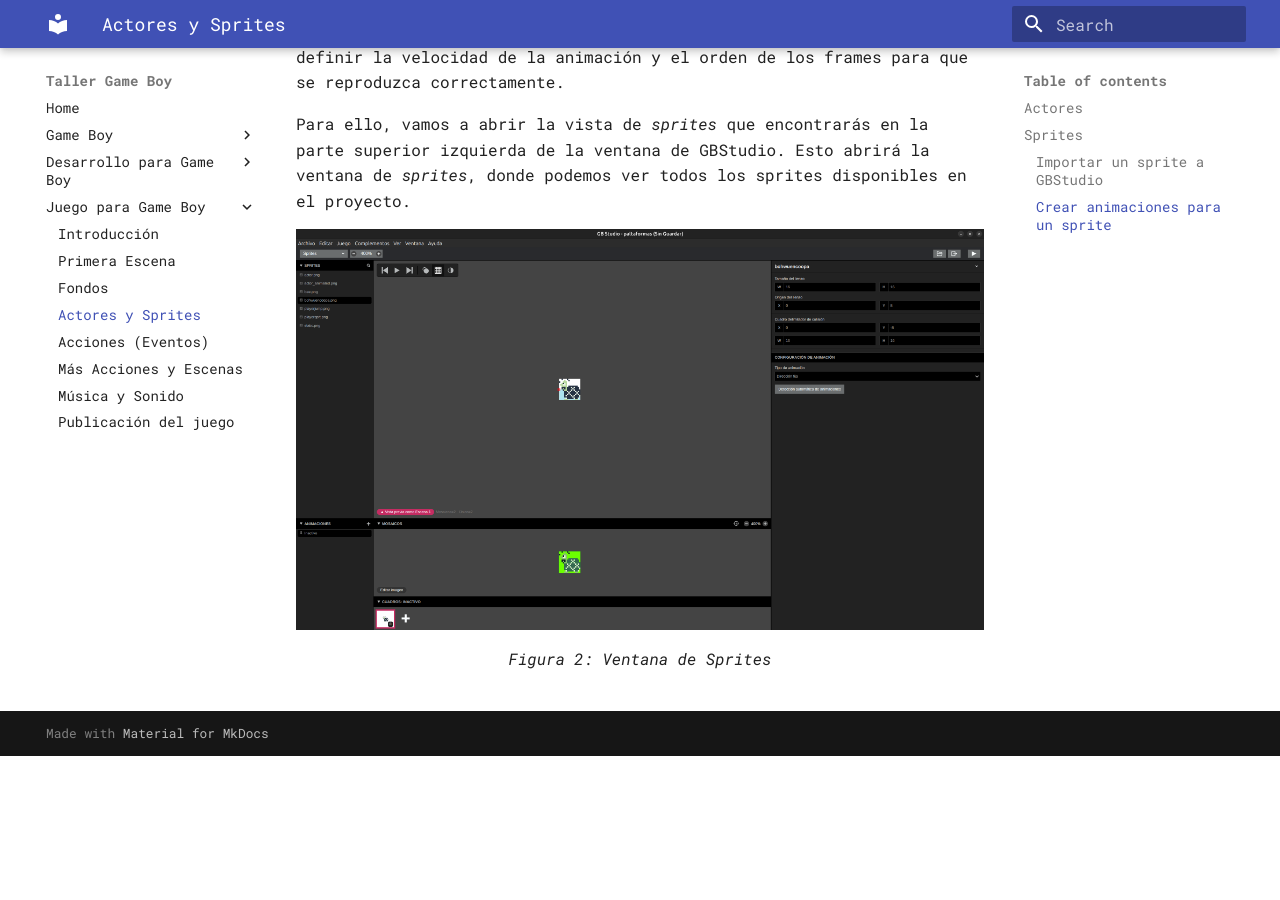
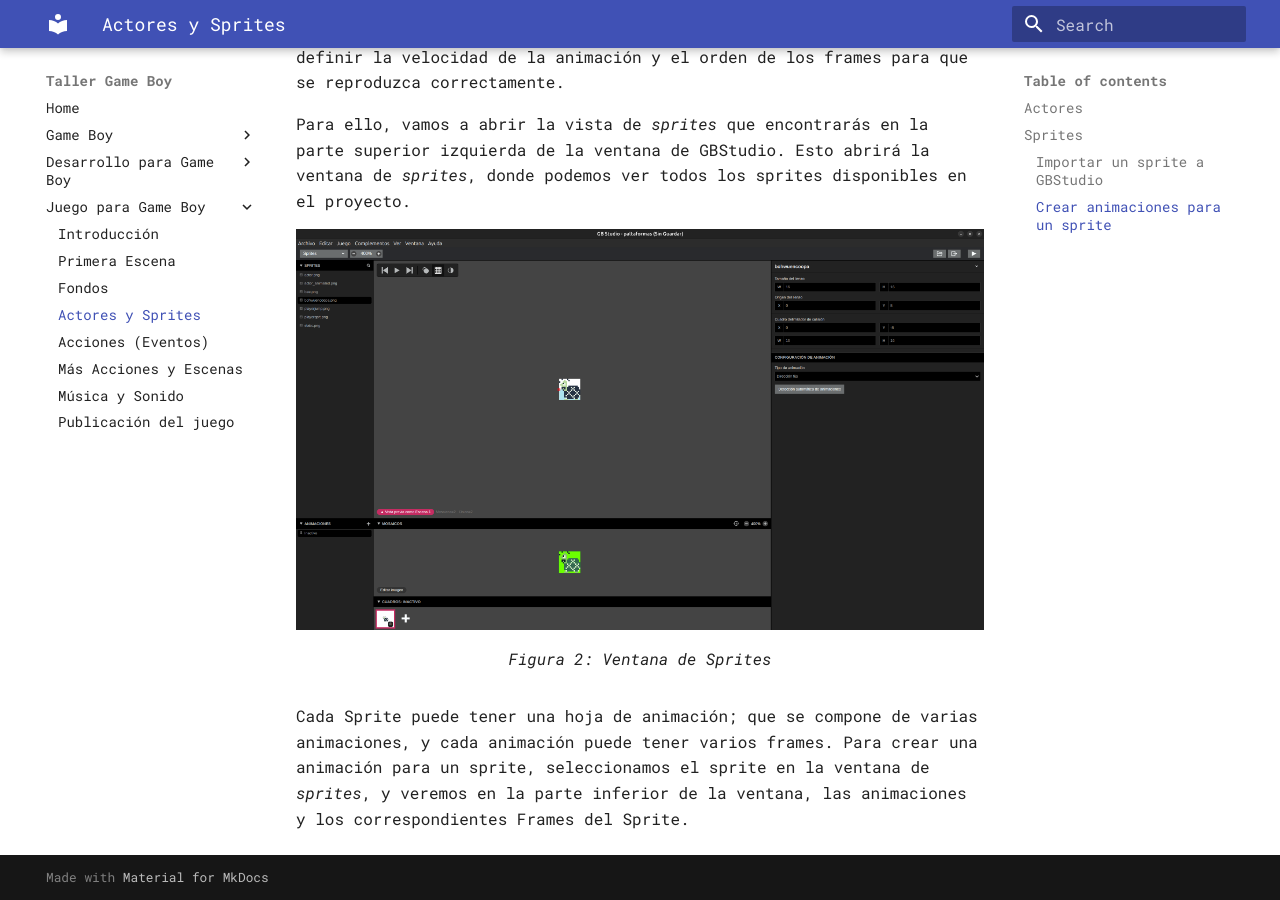
Before and after one commit to makeclassicgames/tallergbstudio, an MkDocs documentation site: the page built from docs/juego/actores_sprites.md, in a window 1280 px wide and 900 px high, scrolled down 2446 px. Built offline with MkDocs 1.6.1 and Material for MkDocs 9.7.7, drawn with Linux system fonts in a browser that asks for light colours; before the commit the page ends 3202 px from its top, so only the background shows below that.

Commit message:
actualizando sprites

```diff
--- a/docs/juego/actores_sprites.md
+++ b/docs/juego/actores_sprites.md
@@ -56,3 +56,5 @@
   <img src="/tallergbstudio/img/ventanasprites.png" alt="Ventana de Sprites" title="Ventana de Sprites" style="display: block; margin-left: auto; margin-right: auto; max-height: 450px;" />
   <figcaption>Figura 2: Ventana de Sprites</figcaption>
 </figure>
+
+Cada Sprite puede tener una hoja de animación; que se compone de varias animaciones, y cada animación puede tener varios frames. Para crear una animación para un sprite, seleccionamos el sprite en la ventana de _sprites_, y veremos en la parte inferior de la ventana, las animaciones y los correspondientes Frames del Sprite.
```
